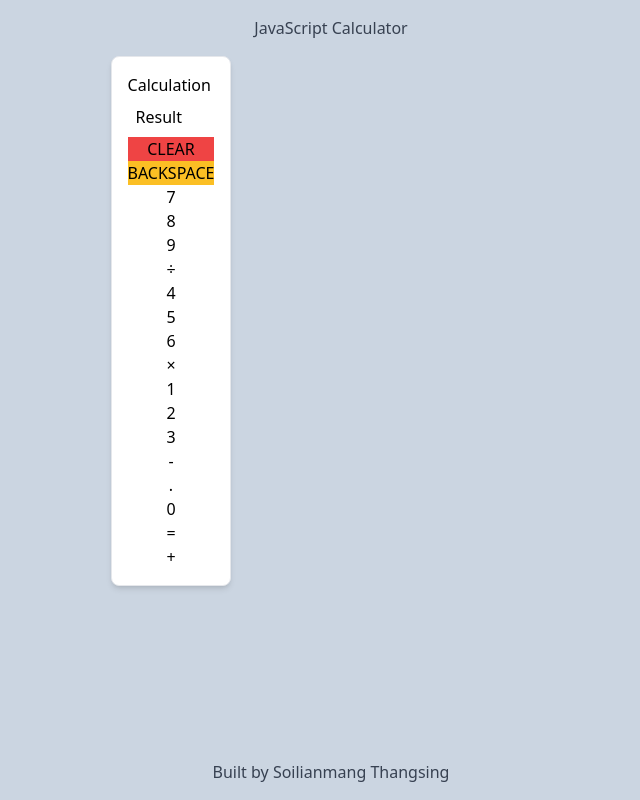
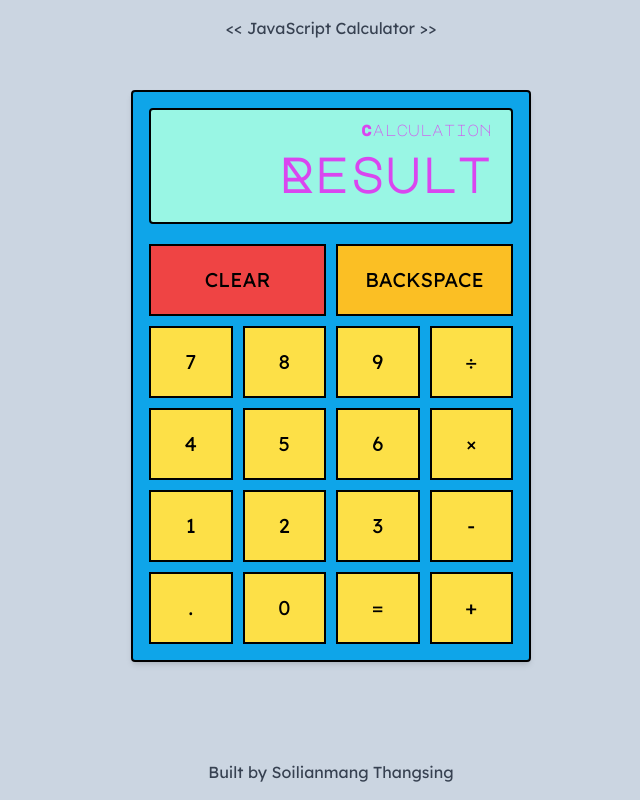
Before and after one commit to soithangsing/javascript-calculator, a website: page index.html in a window 1280 px wide. Shown: the whole page, without its empty margins (309-949 px from the left). Drawn offline with Linux system fonts and the light colour scheme.

Commit message:
changed font, built the layout for calculator

```diff
--- a/index.html
+++ b/index.html
@@ -4,84 +4,89 @@
     <meta charset="UTF-8">
     <meta http-equiv="X-UA-Compatible" content="IE=edge">
     <meta name="viewport" content="width=device-width, initial-scale=1.0">
+
+    <link rel="preconnect" href="https://fonts.googleapis.com">
+    <link rel="preconnect" href="https://fonts.gstatic.com" crossorigin>
+    <link href="https://fonts.googleapis.com/css2?family=Lexend+Deca&display=swap" rel="stylesheet">
+
     <link rel="stylesheet" href="./public/styles.css">
+
     <title>Calculator</title>
 </head>
 
 <body class="bg-slate-300 overflow-hidden">
     <header class="text-center">
-        <div class="top-0 left-0 flex w-full items-center justify-center text-gray-700 text-center p-4">
-           JavaScript Calculator
+        <div class="top-0 left-0 flex w-full items-center justify-center text-gray-700 text-center p-4 font-footer font-normal">
+           << JavaScript Calculator >>
         </div>
     </header>
-    <main class="w-3/4 flex justify-center items-center">
-        <div class="p-4 bg-white rounded-lg border shadow-md ">
-
-            <div>
-                <div ">Calculation</div>
-                <div class="bg-yellow p-2">Result</div>
+    <main class="h-[75vh] min-h-[500px] flex justify-center items-center p-2 mt-5">
+        <div class="p-4 bg-sky-500 rounded shadow-md border-solid border-2 border-black w-[400px]">
+            <div class="pt-2 pb-2 pl-5 pr-5 border-solid border-2 border-black rounded mb-5 bg-teal-200 text-right break-words break-all">
+                <div class="min-h-[32px] text-base text-fuchsia-500 font-medium font-calculator">Calculation</div>
+                <div class="min-h-[64px] text-5xl mb-0 text-fuchsia-500 font-bold font-calculator">Result</div>
             </div>
 
-            <div class="grid">
-                <button class="bg-red-500">
+            <div class="grid grid-cols-4 gap-2.5">
+                <button class="bg-red-500 col-span-2 text-xl p-5 border-2 border-black border-solid">
                     CLEAR
                 </button>
-                <button class="bg-amber-400">
+                <button class="bg-amber-400 col-span-2 text-xl p-5 border-2 border-black border-solid">
                     BACKSPACE
                 </button>
-                <button>
+                <button class="text-xl p-5 border-2 border-black border-solid bg-yellow-300 hover:bg-yellow-500">
                    7
                 </button>
-                <button>
+                <button class="text-xl p-5 border-2 border-black border-solid bg-yellow-300 hover:bg-yellow-500">
                     8
                 </button>
-                <button>
+                <button class="text-xl p-5 border-2 border-black border-solid bg-yellow-300 hover:bg-yellow-500">
                     9
                 </button>
-                <button>
+                <button class="text-xl p-5 border-2 border-black border-solid bg-yellow-300 hover:bg-yellow-500">
                     ÷
                 </button>
-                <button>
+                <button class="text-xl p-5 border-2 border-black border-solid bg-yellow-300 hover:bg-yellow-500">
                     4
                 </button>
-                <button>
+                <button class="text-xl p-5 border-2 border-black border-solid bg-yellow-300 hover:bg-yellow-500">
                     5
                 </button>
-                <button>
+                <button class="text-xl p-5 border-2 border-black border-solid bg-yellow-300 hover:bg-yellow-500">
                     6
                 </button>
-                <button>
+                <button class="text-xl p-5 border-2 border-black border-solid bg-yellow-300 hover:bg-yellow-500">
                     ×
                 </button>
-                <button>
+                <button class="text-xl p-5 border-2 border-black border-solid bg-yellow-300 hover:bg-yellow-500">
                     1
                 </button>
-                <button>
+                <button class="text-xl p-5 border-2 border-black border-solid bg-yellow-300 hover:bg-yellow-500">
                     2
                 </button>
-                <button>
+                <button class="text-xl p-5 border-2 border-black border-solid bg-yellow-300 hover:bg-yellow-500">
                     3
                 </button>
-                <button>
+                <button class="text-xl p-5 border-2 border-black border-solid bg-yellow-300 hover:bg-yellow-500">
                     -
                 </button>
-                <button>
+                <button class="text-xl p-5 border-2 border-black border-solid bg-yellow-300 hover:bg-yellow-500">
                     .
                 </button>
-                <button>
+                <button class="text-xl p-5 border-2 border-black border-solid bg-yellow-300 hover:bg-yellow-500">
                     0
                 </button>
-                <button>
+                <button class="text-xl p-5 border-2 border-black border-solid bg-yellow-300 hover:bg-yellow-500">
                     =
                 </button>
-                <button>
+                <button class="text-xl p-5 border-2 border-black border-solid bg-yellow-300 hover:bg-yellow-500">
                     +
                 </button>
             </div>
         </div>
     </main>
     <footer class="text-center">
-        <div class="text-gray-700 text-center p-4 absolute bottom-0 left-0 flex w-full items-center justify-center">
+        <div class="text-gray-700 text-center p-4 absolute bottom-0 left-0 flex w-full items-center justify-center font-footer">
             Built by Soilianmang Thangsing
         </div>
     </footer>
--- a/src/styles.css
+++ b/src/styles.css
@@ -1,3 +1,7 @@
 @tailwind base;
 @tailwind components;
 @tailwind utilities;
+
+@import url('https://fonts.googleapis.com/css2?family=Lexend+Deca&display=swap');
+
+@import url('https://fonts.googleapis.com/css2?family=Major+Mono+Display&display=swap');
--- a/tailwind.config.js
+++ b/tailwind.config.js
@@ -342,8 +342,9 @@ module.exports = {
       0: '0',
       DEFAULT: '1',
     },
+
     fontFamily: {
-      sans: [
+      sans: ['Lexend Deca',
         'ui-sans-serif',
         'system-ui',
         '-apple-system',
@@ -370,6 +371,8 @@ module.exports = {
         '"Courier New"',
         'monospace',
       ],
+      calculator: ['Major Mono Display', 'monospace'],
+      footer: ['Lexend Deca', 'sans-serif'],
     },
     fontSize: {
       xs: ['0.75rem', { lineHeight: '1rem' }],
```
Also changed, not shown: public/styles.css.
